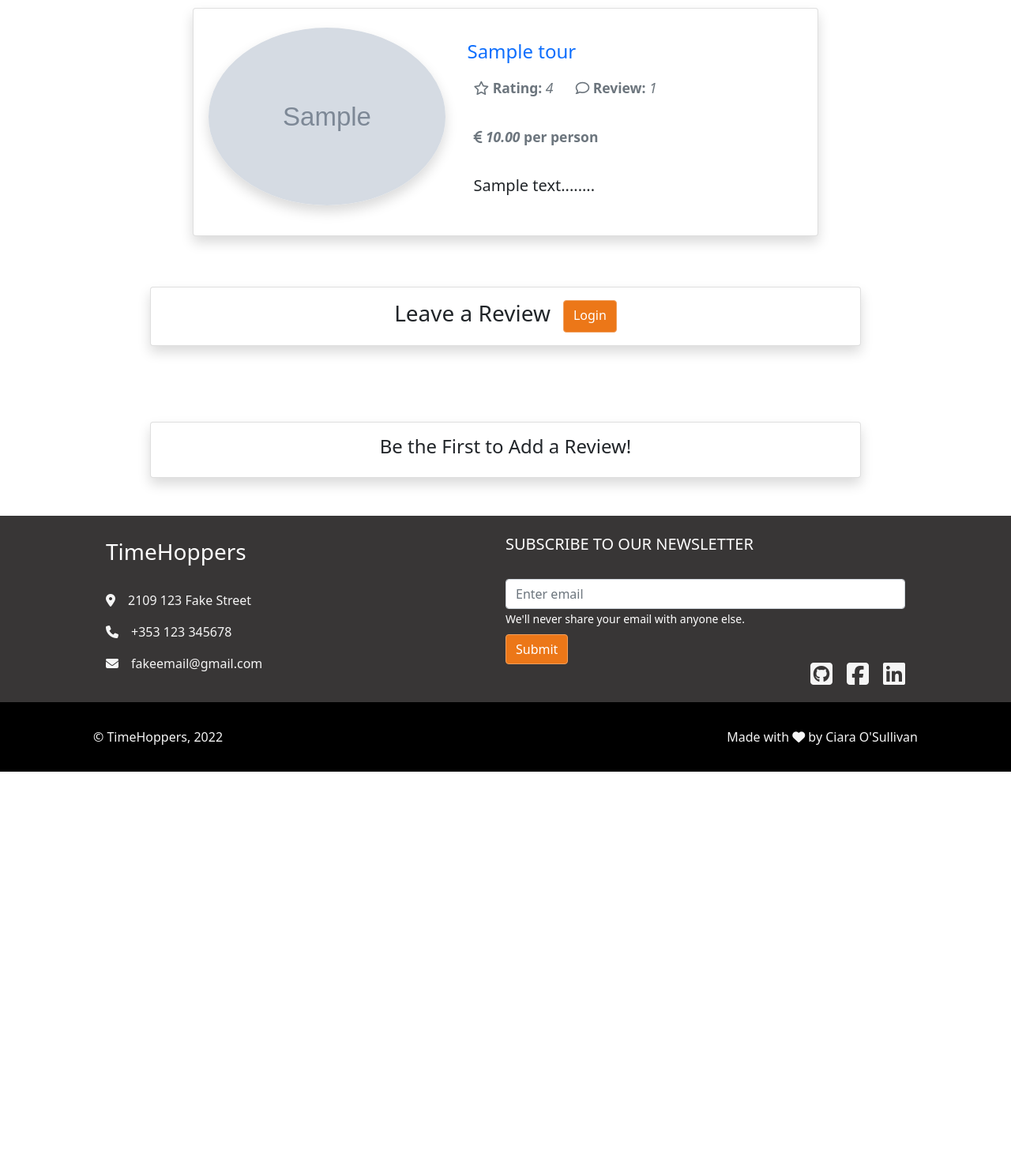
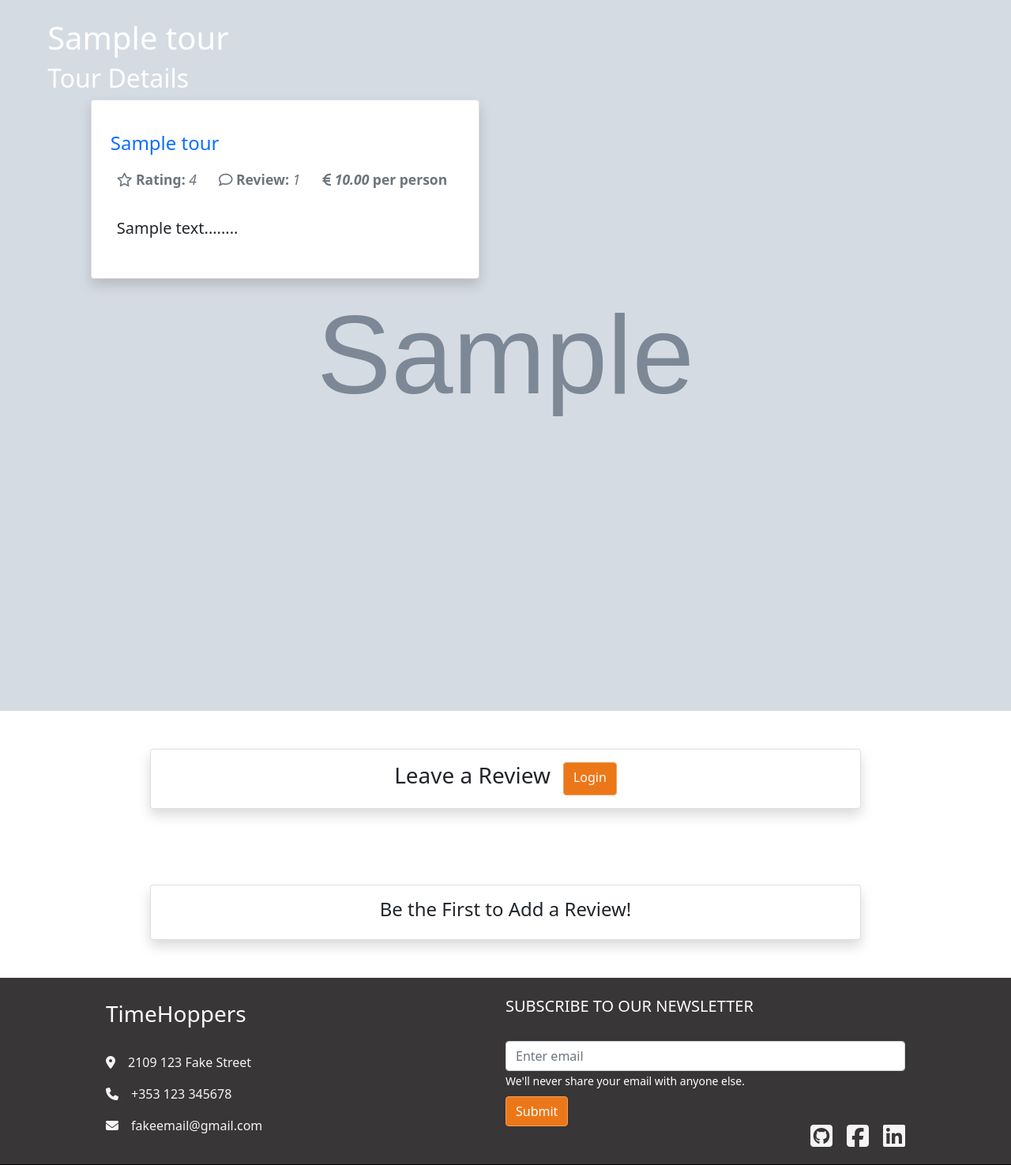
Before and after one commit to ciaraosull/project-5-time-hoppers, a Django app: page /tours/tour/1/ in a window 1280 px wide. Shown: the part 90-1565 px from the top of the page at 79% size. Before the commit the page ends 1067 px from the top, so only its background shows below. Run offline with Django 3.2, Linux system fonts and the light colour scheme; tables that the repository leaves empty hold one stand-in row (values such as "Sample post"); grey boxes marked "Sample" are stand-in pictures; some libraries are stand-ins or nearby versions.

Commit message:
Style tour detail page with background image & text on top

```diff
--- a/static/css/style.css
+++ b/static/css/style.css
@@ -21,7 +21,7 @@ body {
 }
 
 main {
-    margin-top: 100px;
+    margin-top: 90px;
     flex: 1 0 auto;
 }
 
@@ -56,7 +56,7 @@ main {
 
 /* Custom styling for footer */
 #footer {
-    background-color: #383636 ;
+    background-color: #383636;
     position: relative;
     flex-shrink: 0;
 }
@@ -101,3 +101,23 @@ main {
 .card-text {
     font-size: 1.25rem !important;
 }
+
+/* Tour Detail Pages */
+#hero-outer {
+    height: 900px;
+    width: 100%;
+    position: relative;
+}
+
+#cover-text {
+    position: absolute;
+    z-index: 99;
+}
+
+#hero-image {
+    z-index: -1;
+    width: 100%;
+    height: 100%;
+    object-fit: fill;
+    position: absolute;
+}
--- a/templates/base.html
+++ b/templates/base.html
@@ -177,8 +177,7 @@
     <main>
         <!-- Show Messages -->
 
-        <div class=""></div>
-        <div class="container d-flex justify-content-center">
+        <div class="messages container d-flex justify-content-center">
             <div class=" row text-center">
                 {%  if messages  %}
                 {%  for message in messages  %}
--- a/tours/templates/tours/tour_detail.html
+++ b/tours/templates/tours/tour_detail.html
@@ -7,25 +7,36 @@
 {%  load crispy_forms_tags  %}
 
 
+<section id="hero-outer">
+
+    <div id="hero-image">
+        {%  if tour.image_url  %}
+        <!-- Background Image -->
+
+        <img src="{{tour.image_url }}" alt="Tour Image" width="100%" height="100%">
+        {%  else  %}
+        <!-- Default Image -->
+        <img src="/media/temp-image.png" alt="Default Image" width="100%" height="100%">
+        {%  endif  %}
+    </div>
+
+    <div id="cover-text">
+
+        <!-- Tour Title -->
+        <div class="row g-0 mt-4">
+            <div class="col-md-8 offset-md-1 text-center text-md-start text-white">
+                <h1>{{  tour.tour_name  }}</h1>
+                <h2>Tour Details</h2>
+            </div>
+
+
             <!-- Tours Detail -->
             <section class="container d-flex justify-content-center">
                 <div>
-        <div class=" card mb-3 shadow p-2 mb-3 bg-body rounded" style="max-width: 900px;">
+                    <div class=" card mb-3 shadow p-2 mb-3 bg-body rounded" style="max-width: 1000px;">
                         <div class="row g-0">
-                <div class="col-md-5">
-                    {%  if tour.image_url  %}
-                    <!-- Tour Image -->
-
-                    <img class="rounded-circle shadow mb-3 bg-body rounded mx-auto d-block mt-3"
-                        src="{{tour.image_url }}" width="300" alt="Tour Image">
-                    {%  else  %}
-                    <!-- Default Image -->
-                    <img class="rounded-circle shadow mb-3 bg-body rounded mx-auto d-block mt-3"
-                        src="/media/temp-image.png" width="200" alt="Default Image">
-                    {%  endif  %}
-                </div>
-                <!-- Snippet Details of Each Tour-->
-                <div class="col-md-7 text-md-start text-center">
+                            <!-- Details of Each Tour-->
+                            <div class="text-md-start text-center">
                                 <div class="card-body mb-3 mt-3">
                                     <h4 class="card-title">
                                         <a class="text-decoration-none" href="">{{  tour.tour_name  }}
@@ -53,7 +64,7 @@
                                                 <i>{{ tour.price }}</i> per person
                                             </strong></small></p>
                                     <p class="card-text text-start p-2">
-                            {{  tour.description | striptags | slice:100 | safe  }}.......
+                                        {{  tour.description | safe  }}.......
                                     </p>
                                 </div>
                             </div>
@@ -61,6 +72,10 @@
                     </div>
                 </div>
             </section>
+        </div>
+    </div>
+</section>
+
 
 
 <!-- Add Review Section -->
@@ -86,8 +101,7 @@
                                     {%  else  %}
                                     <!-- Default Image -->
                                     <img class="rounded-circle border border-3 shadow p-3 mb-3 bg-body rounded mx-auto d-block mt-3"
-                                        src=""
-                                        width="100" alt="Default Profile Image">
+                                        src="" width="100" alt="Default Profile Image">
                                     {%  endif  %}
                                 </div>
                                 <!-- Review Form-->
@@ -126,7 +140,9 @@
 {%  if reviews  %}
 <section class="container mt-3 mb-3 pt-3 reviews-section">
     <!-- Total Number of Reviews-->
-    <h4><i class="fa-solid fa-comment"></i> Review{{ tour.reviews.count|pluralize }}: {{ tour.reviews.count }}</h4>
+    <h4><i class="fa-solid fa-comment"></i> Review{{ tour.reviews.count|pluralize }}:
+        {{ tour.reviews.count }}
+    </h4>
     {% for review in reviews %}
     <div class="row pt-3">
         <div class="col-md-2"></div>
@@ -137,9 +153,8 @@
                 src="{{review.name.profile.profile_image.url }}" width="100" alt="Profile Image">
             {%  else  %}
             <!-- Default Image -->
-            <img class="rounded-circle border border-3 shadow p-3 mb-3 bg-body rounded mx-auto d-block mt-3"
-                src="" width="100"
-                alt="Default Profile Image">
+            <img class="rounded-circle border border-3 shadow p-3 mb-3 bg-body rounded mx-auto d-block mt-3" src=""
+                width="100" alt="Default Profile Image">
             {%  endif  %}
         </div>
 
@@ -202,4 +217,5 @@
 </section>
 {%  endif  %}
 
+
 {%  endblock content  %}
```
Lines whose indentation alone changed are shown as unchanged.
